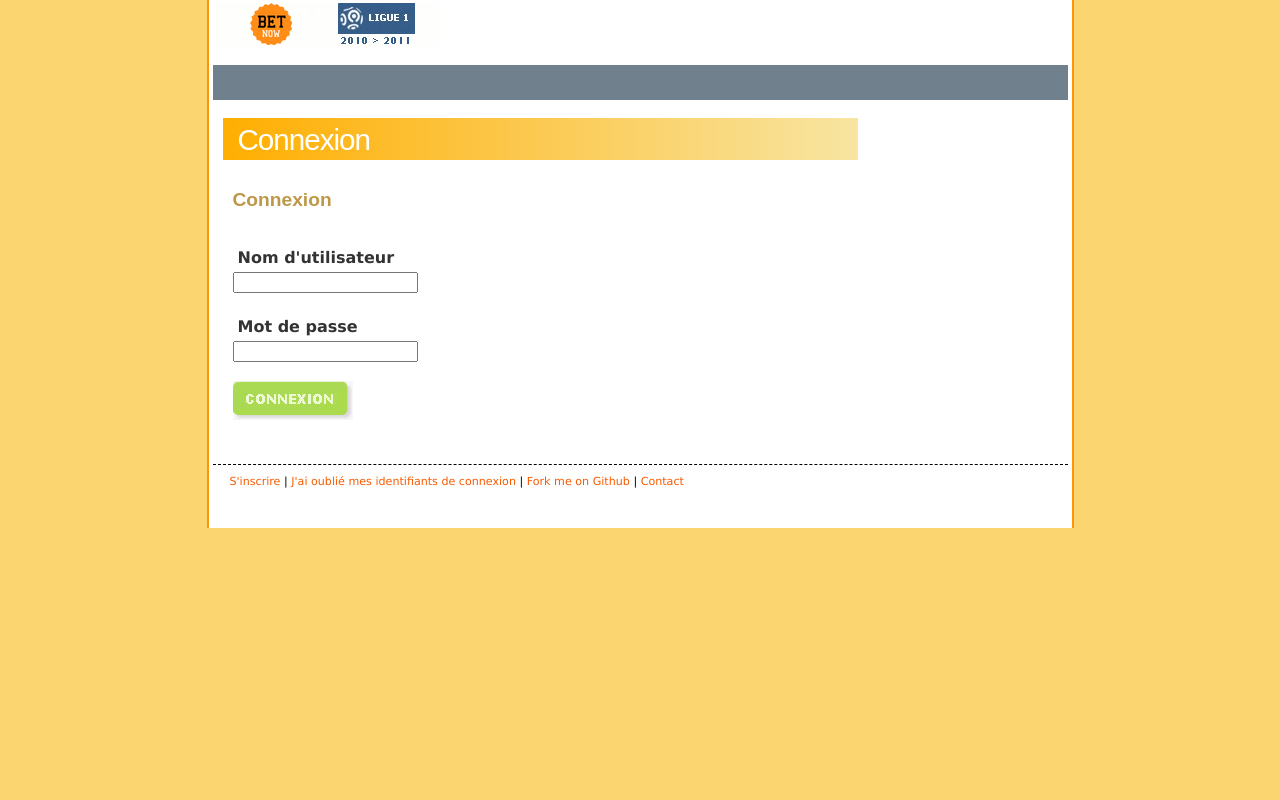
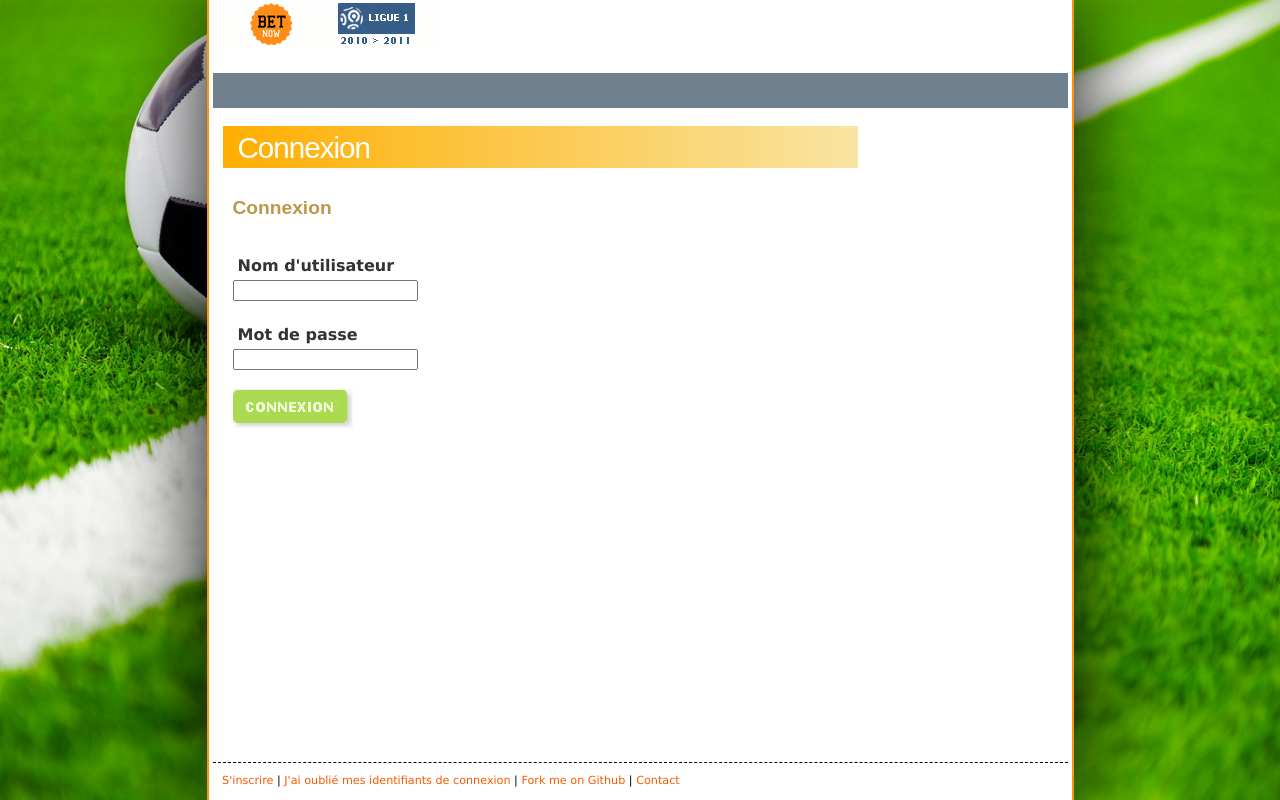
Before and after one commit to johanpoirier/bet4l1, a PHP site: page /index.php?op=background in a window 1280 px wide. Run offline with PHP 8.4, Linux system fonts and the light colour scheme; data comes from the database, SQL or seed files in the repository; both versions use the stored data as it was after the commit.

Commit message:
Soccer background

```diff
--- a/app/template/l1orange/footer_public.tpl
+++ b/app/template/l1orange/footer_public.tpl
@@ -1,8 +1,6 @@
-      <div id="footer">
+      <footer>
         <a href="/?op=register">S'inscrire</a> | <a href="/?op=forgot_ids">J'ai oublié mes identifiants de connexion</a> | <a href="https://github.com/johanpoirier/bet4l1" target="_blank">Fork me on Github</a> | <a href="mailto:{CONTACT_EMAIL}">Contact</a>
-        <br />
-        <br />
-      </div>
-    </div>
+      </footer>
+    </main>
   </body>
 </html>
--- a/app/template/l1orange/header.tpl
+++ b/app/template/l1orange/header.tpl
@@ -20,7 +20,7 @@
         <!-- END load_infos -->
     </head>
     <body>
-        <div id="main">
+        <main>
             <div id="head1">
                 <div id="logo">
                     <a href="index.php"><img src="{TPL_WEB_PATH}/images/{LOGO}" alt="Logo" border="0" /></a>
--- a/app/template/l1orange/pc.css
+++ b/app/template/l1orange/pc.css
@@ -8,9 +8,12 @@ html, body {
 }
 
 body {
-    background-color: #FBD670;
+    background: url(images/background.jpg) no-repeat center fixed;
+    -webkit-background-size: cover;
+    background-size: cover;
     font: normal small Verdana, Arial, sans-serif;
     margin: 0;
+    min-height: 100vh;
     padding: 0;
 }
 
@@ -127,12 +130,22 @@ select {
 }
 
 /************* DIVS ***************/
-#main {
+main {
     background-color: #ffffff;
     border-left: 2px solid #FE9408;
     border-right: 2px solid #FE9408;
+    display: -webkit-box;
+    display: -webkit-flex;
+    display: -ms-flexbox;
+    display: flex;
+    -webkit-box-orient: vertical;
+    -webkit-box-direction: normal;
+    -webkit-flex-direction: column;
+    -ms-flex-direction: column;
+    flex-direction: column;
     font-size: 95%;
     margin: 0 auto;
+    min-height: 100vh;
     padding: 0 4px;
     text-align: left;
     width: 855px;
@@ -219,13 +232,12 @@ nav a, nav a:visited {
     width: 183px;
 }
 
-#footer {
+footer {
     border-top: 1px dashed #000000;
-    clear: both;
-    font-size: 90%;
+    font-size: 0.7rem;
     line-height: 1.6em;
-    margin: 0;
-    padding: 8px 17px 20px 17px;
+    margin: auto 0 0 0;
+    padding: 0.6rem;
 }
 
 #logo {
@@ -408,6 +420,19 @@ ul.rules > li {
     color: grey;
 }
 
+
+/************* media queries ******************/
+@media (min-width: 850px) {
+    body {
+        background: url(images/background.jpg) top center #00b34e;
+        background-size: cover;
+    }
+
+    main {
+        box-shadow: 0 0 6rem #000000;
+    }
+}
+
 @media (max-width: 700px) {
     #rightcolumn {
         display: none;
```
Also changed, not shown: app/template/l1orange/footer_private.tpl (+3 -5 lines), docker/mysql/schema.sql (+25 -25 lines), app/template/l1orange/images/background.jpg (added).
